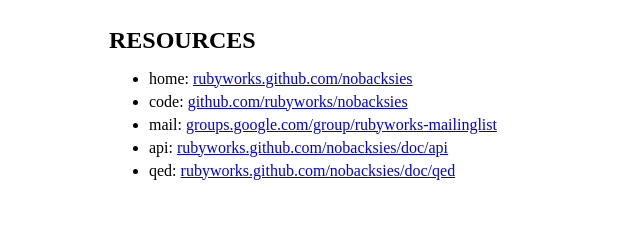
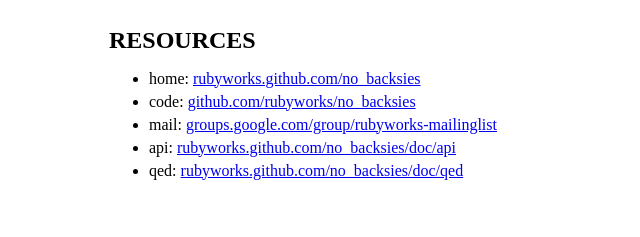
Before and after one commit to rubyworks/no_backsies, a plain HTML site: page index.html in a window 1280 px wide. Shown: the part 475-712 px from the top of the page, 231-871 px from the left. Drawn offline with Linux system fonts and the light colour scheme.

Commit message:
Updated files.

```diff
--- a/readme.html
+++ b/readme.html
@@ -11,19 +11,19 @@ methods.</p>
 <h2>RESOURCES</h2>
 <ul><li>
 <p>home: <a
-href="http://rubyworks.github.com/nobacksies">rubyworks.github.com/nobacksies</a></p>
+href="http://rubyworks.github.com/no_backsies">rubyworks.github.com/no_backsies</a></p>
 </li><li>
 <p>code: <a
-href="http://github.com/rubyworks/nobacksies">github.com/rubyworks/nobacksies</a></p>
+href="http://github.com/rubyworks/no_backsies">github.com/rubyworks/no_backsies</a></p>
 </li><li>
 <p>mail: <a
 href="http://groups.google.com/group/rubyworks-mailinglist">groups.google.com/group/rubyworks-mailinglist</a></p>
 </li><li>
 <p>api:  <a
-href="http://rubyworks.github.com/nobacksies/doc/api">rubyworks.github.com/nobacksies/doc/api</a></p>
+href="http://rubyworks.github.com/no_backsies/doc/api">rubyworks.github.com/no_backsies/doc/api</a></p>
 </li><li>
 <p>qed:  <a
-href="http://rubyworks.github.com/nobacksies/doc/qed">rubyworks.github.com/nobacksies/doc/qed</a></p>
+href="http://rubyworks.github.com/no_backsies/doc/qed">rubyworks.github.com/no_backsies/doc/qed</a></p>
 </li></ul>
 
 <h2>EXAMPLES</h2>
```
Also changed, not shown: doc/api/README_rdoc.html (+5 -5 lines), doc/api/index.html (+5 -5 lines), 1 other file.
